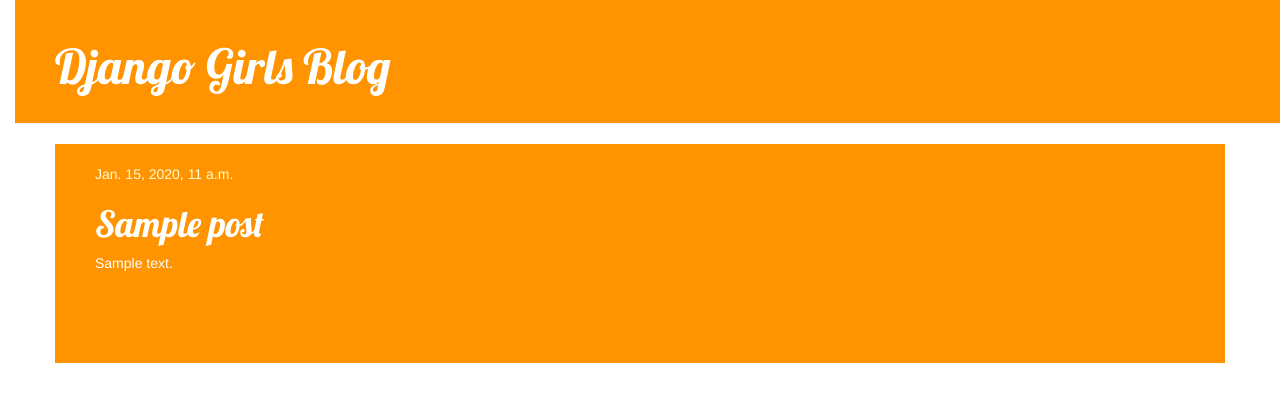
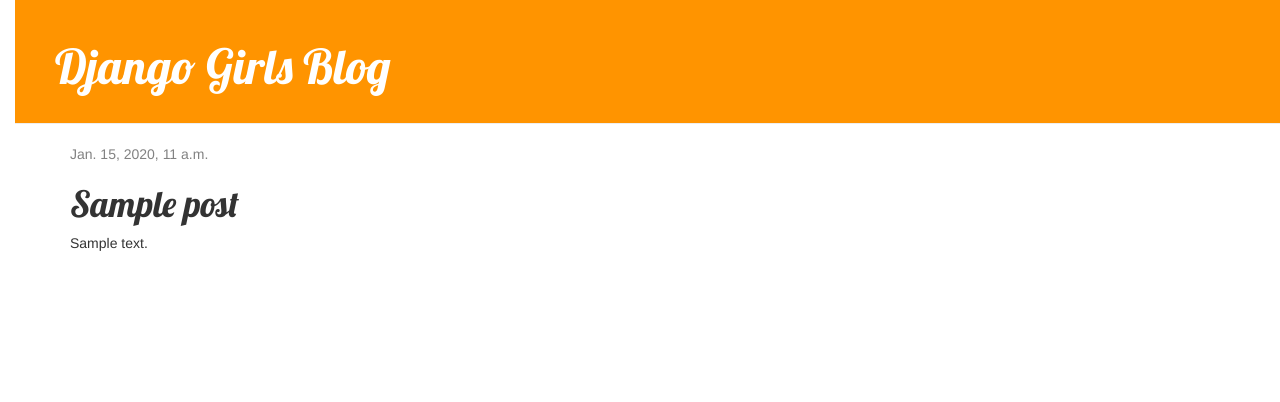
Before and after one commit to amlforbes/my-first-blog, a Django app: page /post/1/ in a window 1280 px wide. Shown: the top 402 px of the page. Run offline with Django 3.2, Linux system fonts and the light colour scheme; tables that the repository leaves empty hold one stand-in row (values such as "Sample post"); some libraries are stand-ins or nearby versions.

Commit message:
Modified css files back

```diff
--- a/blog/static/css/blog.css
+++ b/blog/static/css/blog.css
@@ -21,9 +21,6 @@
 
 .content {
     margin-left: 40px;
-    background-color: #ff9400;
-    margin-top: 0;
-    padding: 20px 20px 20px 40px;
 }
 
 h1, h2, h3, h4 {
@@ -31,7 +28,7 @@
 }
 
 .date {
-    color: #fffccf;
+    color: #828282;
 }
 
 .save {
@@ -51,9 +48,8 @@
 
 .post {
     margin-bottom: 70px;
-    color: #ffffff;
 }
 
 .post h1 a, .post h1 a:visited {
-    color: #ffffff;
+    color: #000000;
 }
```
